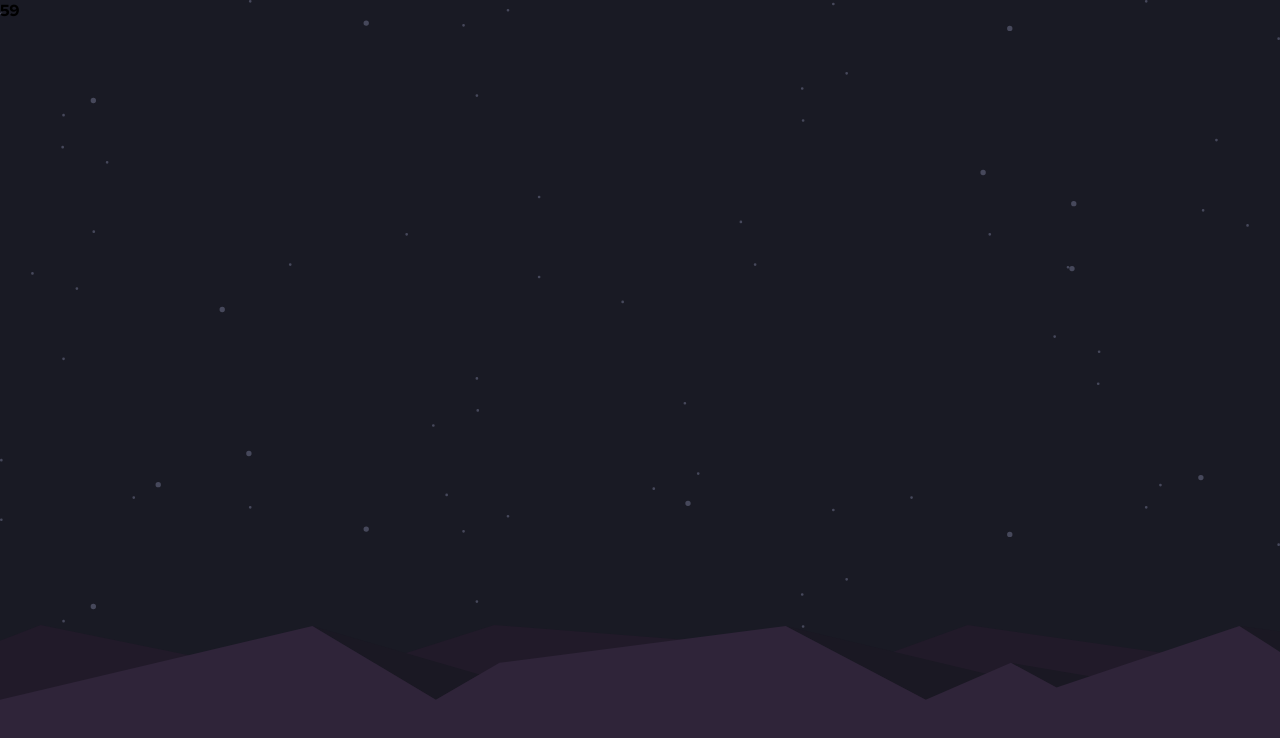
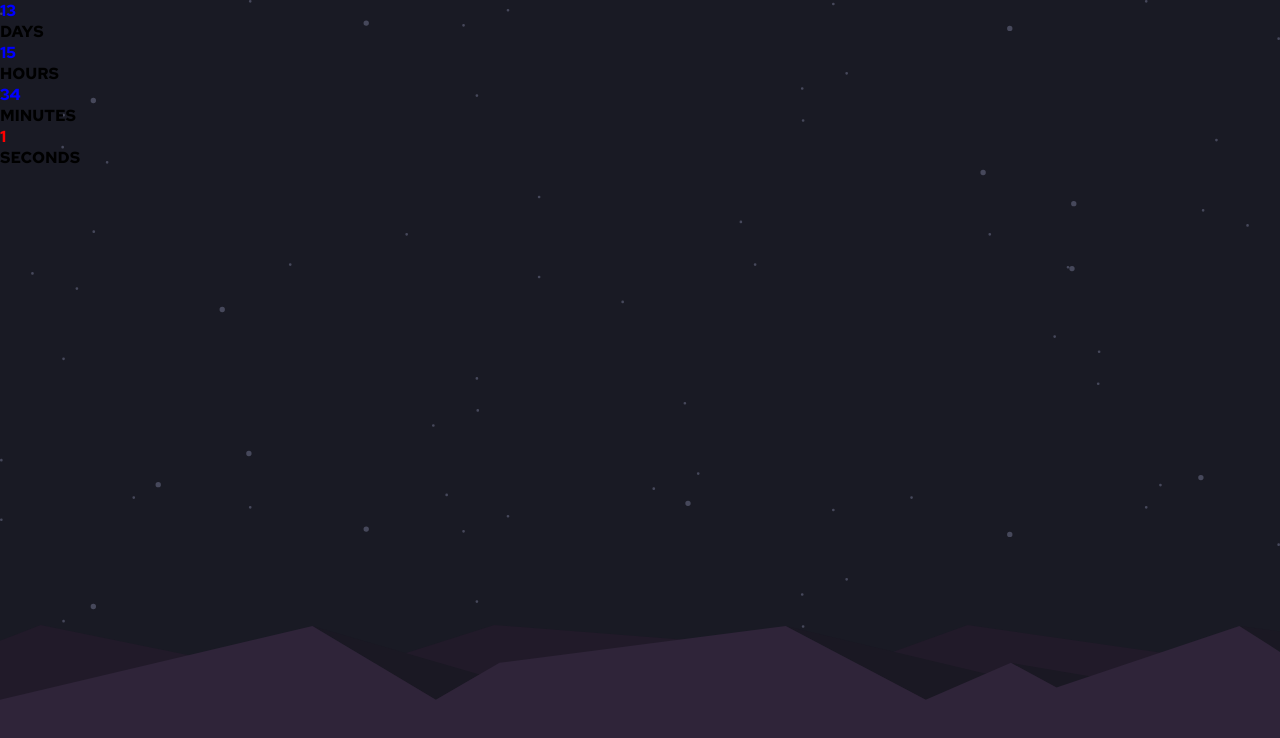
Before and after one commit to Mateeb11/launch-countdown-timer, a React (Vite) app: page / in a window 1280 px wide. Shown: the top 738 px of the page. Built offline with nearby package versions, Linux system fonts and the light colour scheme.

Commit message:
set a state for each number
set different states form days, hours, minutes, and seconds

```diff
--- a/src/Components/Countdown/Countdown.jsx
+++ b/src/Components/Countdown/Countdown.jsx
@@ -2,29 +2,35 @@ import classes from "./Countdown.module.scss";
 
 import { useState } from "react";
 
+import Number from "./Number";
+
 export default function Countdown() {
-  const [countDown, setCountDown] = useState({});
+  const [days, setDays] = useState();
+  const [hours, setHours] = useState();
+  const [minutes, setMinutes] = useState();
+  const [seconds, setSeconds] = useState();
 
   let countDownDate = new Date("Sep 6, 2023 12:00:00").getTime();
 
   setInterval(() => {
     let now = new Date().getTime();
+    let distance = countDownDate - now;
+    let d = Math.floor(distance / (1000 * 60 * 60 * 24));
+    let h = Math.floor((distance % (1000 * 60 * 60 * 24)) / (1000 * 60 * 60));
+    let m = Math.floor((distance % (1000 * 60 * 60)) / (1000 * 60));
+    let s = Math.floor((distance % (1000 * 60)) / 1000);
 
-    let distance = countDownDate - now;
-
-    let days = Math.floor(distance / (1000 * 60 * 60 * 24));
-    let hours = Math.floor(
-      (distance % (1000 * 60 * 60 * 24)) / (1000 * 60 * 60)
-    );
-    let minutes = Math.floor((distance % (1000 * 60 * 60)) / (1000 * 60));
-    let seconds = Math.floor((distance % (1000 * 60)) / 1000);
-
-    setCountDown({
-      days: days,
-      hours: hours,
-      minutes: minutes,
-      seconds: seconds,
-    });
+    d != days && setDays(d);
+    h != hours && setHours(h);
+    m != minutes && setMinutes(m);
+    s != seconds && setSeconds(s);
   }, 1000);
-  return <>{countDown.seconds}</>;
+  return (
+    <>
+      <Number number={days} type={"DAYS"}></Number>
+      <Number number={hours} type={"HOURS"}></Number>
+      <Number number={minutes} type={"MINUTES"}></Number>
+      <Number number={seconds} type={"SECONDS"}></Number>
+    </>
+  );
 }
--- a/src/Components/Countdown/Number.jsx
+++ b/src/Components/Countdown/Number.jsx
@@ -0,0 +1,21 @@
+import { useEffect, useState } from "react";
+import classes from "./Number.module.scss";
+
+export default function Number({ number, type }) {
+  const [c, setC] = useState();
+
+  useEffect(() => {
+    console.log(type);
+
+    setTimeout(() => {
+      setC(`${classes.number}`);
+    }, 1000);
+    setC(`${classes.nothing}`);
+  }, [number]);
+
+  return (
+    <div>
+      <p className={c}>{number}</p> <p>{type}</p>
+    </div>
+  );
+}
--- /dev/null
+++ b/src/Components/Countdown/Number.module.scss
@@ -0,0 +1,9 @@
+.number {
+  transform: rotate(360deg);
+  transition: transform 0.5s ease;
+  color: blue;
+}
+.nothing {
+  transform: none;
+  color: red;
+}
```
